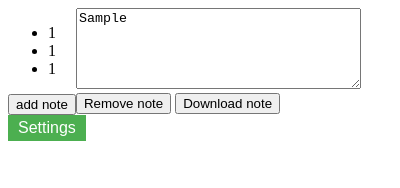
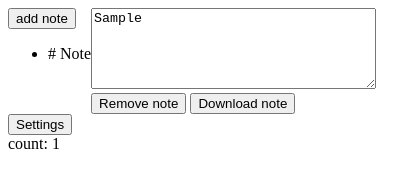
Before and after one commit to centell/pop-note, a browser extension: page src/views/popup.html in a window 400 px wide. Both pictures are taken after typing "Sample" into the empty fields and a click on the button "add note". Drawn offline with Linux system fonts and the light colour scheme.

Commit message:
add note list

```diff
--- a/src/views/popup.html
+++ b/src/views/popup.html
@@ -13,16 +13,12 @@
 <div id="container">
   <div id="contents">
     <div id="listArea">
-      <ul>
-        <li><span>1</span></li>
-        <li><span>1</span></li>
-        <li><span>1</span></li>
-      </ul>
-      <button>add note</button>
+      <button id="addNoteButton">add note</button>
+      <ul id="noteList"></ul>
     </div>
     <div id="noteArea">
       <div>
-        <textarea id="note"></textarea>
+        <textarea id="note" data-index="0"></textarea>
       </div>
       <div>
         <button>Remove note</button>
@@ -31,8 +27,11 @@
     </div>
   </div>
   <div>
-<!--    <button id="saveButton">Save</button>-->
     <button id="optionButton">Settings</button>
+    <div>
+      <span>count:</span>
+      <span id="noteCount"></span>
+    </div>
   </div>
 </div>
 <script type="application/javascript" src="lib/browser-polyfill.min.js"></script>
--- a/src/views/scripts/popup.js
+++ b/src/views/scripts/popup.js
@@ -1,39 +1,78 @@
 /* eslint no-undef:0 */
-const clickListener = () => {
+
+const eventListeners = () => {
   document.addEventListener('click', e => {
     if (e.target.id === 'optionButton') {
       e.preventDefault();
       browser.runtime.openOptionsPage();
     }
-    // if (e.target.id === 'saveButton') {
-    //   e.preventDefault();
-    //   browser.storage.sync.set({
-    //     note: document.querySelector('#note').value,
-    //   });
-    // }
+    if (e.target.id === 'addNoteButton') {
+      e.preventDefault();
+      updateNote(0);
+    }
   });
   document.addEventListener('change', e => {
-    browser.storage.sync.set({
-      note: document.querySelector('#note').value,
-    });
+    e.preventDefault();
+    if (e.target.id === 'note') {
+      // browser.storage.sync.get('note').then(previousNote => {
+      //   updateNote(previousNote, e.dataset.index);
+      // });
+    }
   });
 };
 
-document.addEventListener('DOMContentLoaded', async () => {
-  clickListener();
+const initialize = () => {
+  // clear elements
+  document.querySelector('#noteList').innerHTML = '';
+  // create elements
+  const init = (options) => {
+    let note = [{
+      content: '# Note\nHello, Note!',
+    }];
+    if (options.note) note = options.note;
+    document.querySelector('#noteCount').innerText = note.length;
+
+    for (let i = 0, l = note.length; i < l; i += 1) {
+      const li = createLi(note[i].content);
+      document.querySelector('#noteList').appendChild(li);
+    }
+  };
   const onError = (err) => {
     console.log(`Error: ${err}`);
-  };
-  const init = (options) => {
-    let note = '';
-    if (options.note) note = options.note;
-    document.querySelector('#note').innerText = note;
   };
   browser.storage.sync.get('note').then(init, onError);
   browser.storage.sync.get('rows').then(obj => {
     document.querySelector('#note').setAttribute('rows', obj.rows || 5);
-  });
+  }, onError);
   browser.storage.sync.get('cols').then(obj => {
     document.querySelector('#note').setAttribute('cols', obj.cols || 33);
+  }, onError);
+};
+
+const updateNote = (targetIndex) => {
+  browser.storage.sync.get('note').then((previousNote) => {
+    const newNote = previousNote.note;
+    if (targetIndex === 0) {
+      newNote.push({
+        content: '',
+      });
+    }
+
+    browser.storage.sync.set({
+      note: newNote,
+    });
   });
+  initialize();
+};
+
+const createLi = (content) => {
+  const li = document.createElement('li');
+  // eslint-disable-next-line prefer-destructuring
+  li.innerText = content.split('\n')[0];
+  return li;
+};
+
+document.addEventListener('DOMContentLoaded', async () => {
+  eventListeners();
+  initialize();
 });
--- a/src/views/styles/popup.css
+++ b/src/views/styles/popup.css
@@ -10,13 +10,13 @@ body {
   flex-direction: row;
 }
 
-#optionButton {
-  background-color: #4CAF50; /* Green */
-  border: none;
-  color: white;
-  padding: 4px 10px;
-  text-align: center;
-  text-decoration: none;
-  display: inline-block;
-  font-size: 16px;
-}
+/*#optionButton {*/
+/*  background-color: #4CAF50; !* Green *!*/
+/*  border: none;*/
+/*  color: white;*/
+/*  padding: 4px 10px;*/
+/*  text-align: center;*/
+/*  text-decoration: none;*/
+/*  display: inline-block;*/
+/*  font-size: 16px;*/
+/*}*/
```
Also changed, not shown: src/options/index.html (+4 -4 lines), src/options/script.js (+4 -4 lines).
